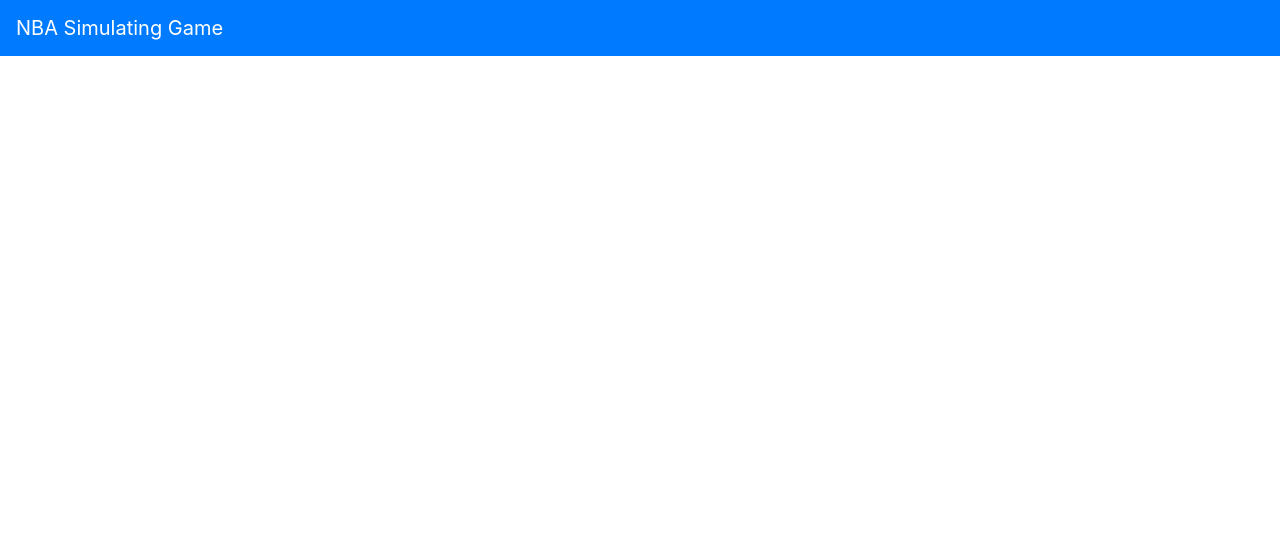
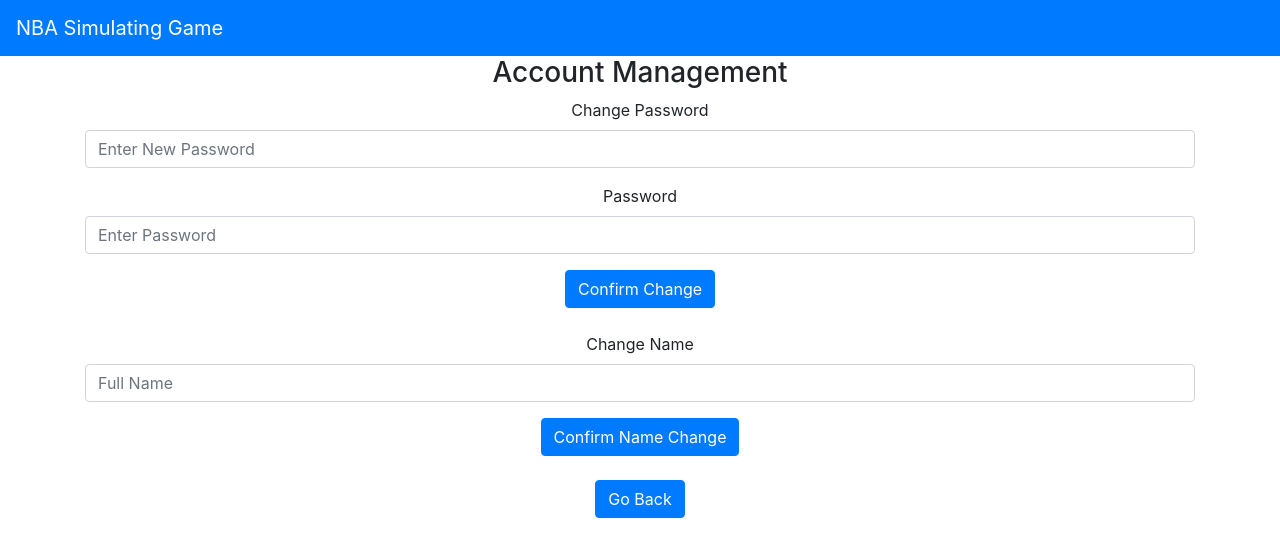
Before and after one commit to ngokhai95/Basketball-Fantasy-Project, a React (Create React App) app in the folder client/: page /manageaccount in a window 1280 px wide. Shown: the top 556 px of the page. Built offline with nearby package versions, Linux system fonts and the light colour scheme; no server answers.

Commit message:
Made account management page

```diff
--- a/client/src/App.js
+++ b/client/src/App.js
@@ -12,6 +12,7 @@ import RegisterPage from "./containers/RegisterPage/registerpage.js";
 import MainPage from "./containers/MainPage/mainpage.js";
 import TeamCreationPage from "./containers/TeamCreationPage/teamcreationpage.js";
 import SearchPage from "./containers/SearchPage/searchpage.js";
+import AccountManagementPage from "./containers/AccountManagementPage/accountmanagementpage.js";
 
 class App extends Component {
 	render() {
@@ -43,6 +44,16 @@ class App extends Component {
 								completeLogin={this.props.completeLogin}
 								onLogout={this.props.onLogout}
 								loggedIn={this.props.loggedIn}
+							/>
+						)}
+					/>
+					<Route
+						path="/manageaccount"
+						exact
+						render={props => (
+							<AccountManagementPage
+								{...props}
+								userID={this.props.userID}
 							/>
 						)}
 					/>
--- /dev/null
+++ b/client/src/containers/AccountManagementPage/accountmanagementpage.js
@@ -0,0 +1,155 @@
+import React, { Component } from "react";
+import Container from "react-bootstrap/Container";
+import Form from "react-bootstrap/Form";
+import Button from "react-bootstrap/Button";
+import axios from "axios";
+
+const SERVER_ADDRESS = "http://127.0.0.1:8000";
+
+class AccountManagementPage extends Component {
+	constructor(props) {
+		super(props);
+
+		axios
+			.post(`${SERVER_ADDRESS}/getName`, {
+				userID: this.props.userID
+			})
+			.then(response => {
+				this.setState({ fullname: response.data.full_name });
+			});
+		this.state = {
+			password: "",
+			confirmPassword: "",
+			fullname: "",
+			confirmNameChange: false,
+			confirmPasswordChange: false
+		};
+	}
+
+	handlePasswordChange = event => {
+		this.setState({
+			password: event.target.value
+		});
+	};
+
+	handleConfirmPasswordChange = event => {
+		this.setState({
+			confirmPassword: event.target.value
+		});
+	};
+
+	handleFullNameChange = event => {
+		this.setState({
+			fullname: event.target.value
+		});
+	};
+
+	requestNameChange = () => {
+		if (
+			this.state.fullname.length <= 20 &&
+			this.state.fullname.length > 0
+		) {
+			axios
+				.post(`${SERVER_ADDRESS}/requestUserChange`, {
+					type: "name",
+					userID: this.props.userID,
+					fullName: this.state.fullname
+				})
+				.then(response => {
+					this.setState({
+						confirmNameChange: response.data
+					});
+				});
+		}
+	};
+
+	requestPasswordChange = () => {
+		if (
+			this.state.password === this.state.confirmPassword &&
+			this.state.password.length <= 20 &&
+			this.state.password.length > 0
+		) {
+			axios
+				.post(`${SERVER_ADDRESS}/requestUserChange`, {
+					type: "password",
+					userID: this.props.userID,
+					password: this.state.password
+				})
+				.then(response => {
+					this.setState({
+						confirmPasswordChange: response.data
+					});
+				});
+		}
+	};
+
+	goToMainPage = () => {
+		this.props.history.push("./main");
+	};
+
+	render() {
+		let confirmNameChange = null;
+
+		if (this.state.confirmNameChange) {
+			confirmNameChange = <h3>Name change successful!</h3>;
+		}
+
+		let confirmPasswordChange = null;
+
+		if (this.state.confirmPasswordChange) {
+			confirmPasswordChange = <h3>Password change successful!</h3>;
+		}
+
+		return (
+			<Container>
+				<h3>Account Management</h3>
+				<Form>
+					<Form.Group controlId="changePassword">
+						<Form.Label>Change Password</Form.Label>
+						<Form.Control
+							className="form-control"
+							value={this.state.password}
+							type="password"
+							placeholder="Enter New Password"
+							onChange={this.handlePasswordChange}
+						/>
+					</Form.Group>
+					<Form.Group controlId="changeConfirmPassword">
+						<Form.Label>Password</Form.Label>
+						<Form.Control
+							className="form-control"
+							value={this.state.confirmPassword}
+							placeholder="Enter Password"
+							type="password"
+							onChange={this.handleConfirmPasswordChange}
+						/>
+					</Form.Group>
+					<Button onClick={this.requestPasswordChange}>
+						Confirm Change
+					</Button>
+					{confirmPasswordChange}
+				</Form>
+				<Form>
+					<br />
+					<Form.Group controlId="changeFullName">
+						<Form.Label>Change Name</Form.Label>
+						<Form.Control
+							className="form-control"
+							value={this.state.fullname}
+							placeholder="Full Name"
+							onChange={this.handleFullNameChange}
+						/>
+					</Form.Group>
+					<Button onClick={this.requestNameChange}>
+						Confirm Name Change
+					</Button>
+					{confirmNameChange}
+				</Form>
+				<br />
+				<Button onClick={this.goToMainPage}>Go Back</Button>
+			</Container>
+		);
+	}
+}
+
+export default AccountManagementPage;
--- a/client/src/containers/Header/header.js
+++ b/client/src/containers/Header/header.js
@@ -24,9 +24,8 @@ class Header extends Component {
 		this.props.history.push("./createteam");
 	};
 
-	// TODO: create manage account page
 	goToManageAccount = () => {
-		console.log("manage account");
+		this.props.history.push("./manageaccount");
 	};
 
 	render() {
```
Also changed, not shown: 1 other file (tests, documents, lock files or other folders).
